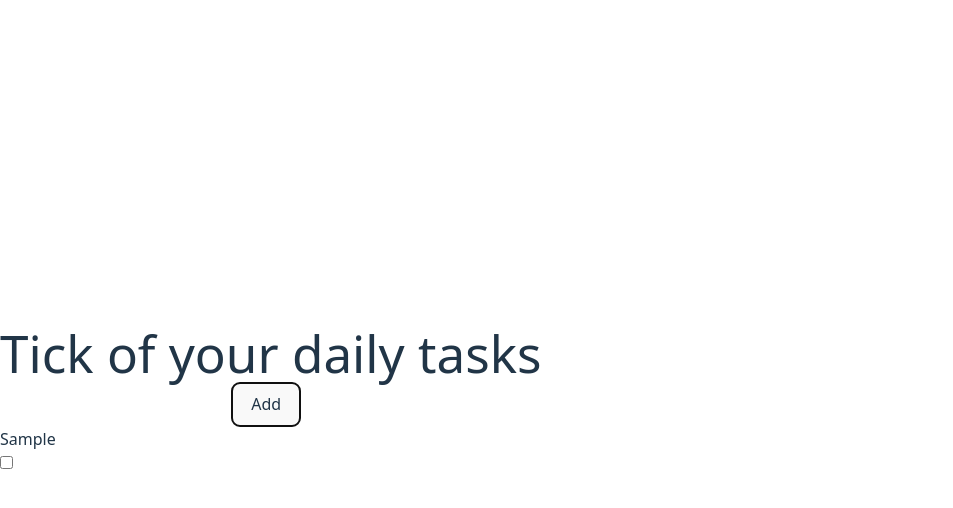
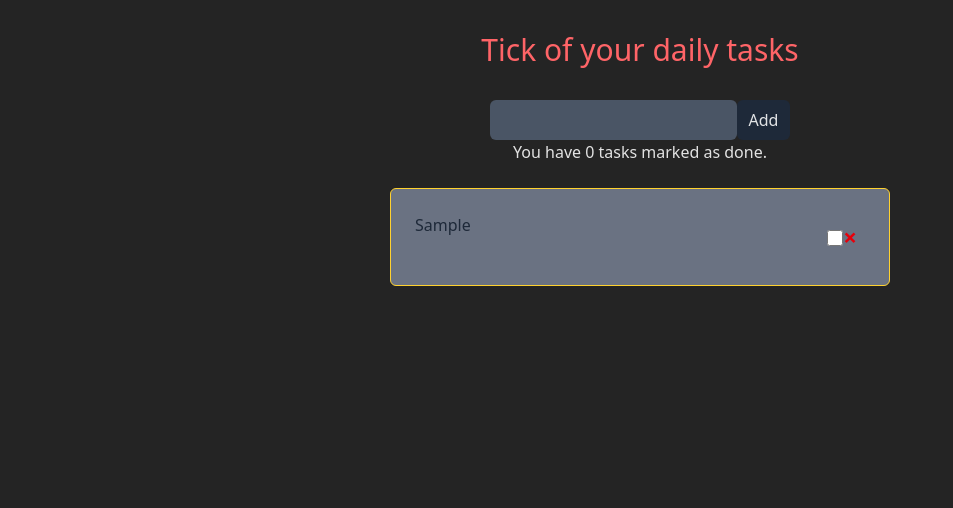
Before and after one commit to BullDogPatch/billion-dollar-todo, a React (Vite) app: page / in a window 1280 px wide. Both pictures are taken after typing "Sample" into the empty fields and a click on the button "Add". Shown: the top 508 px of the page, without its empty margins (0-953 px from the left). Built offline with nearby package versions, Linux system fonts and the light colour scheme.

Commit message:
basic things done

```diff
--- a/src/App.tsx
+++ b/src/App.tsx
@@ -1,6 +1,7 @@
 import { useEffect, useState } from 'react';
 import Todos from './components/Todos';
 import Form from './components/Form';
+import Header from './components/Header';
 
 export interface Todo {
   id: string;
@@ -13,6 +14,8 @@ function App() {
     const storedTodos = localStorage.getItem('todos');
     return storedTodos ? (JSON.parse(storedTodos) as Todo[]) : [];
   });
+
+  const doneTodos = todos.filter((todo) => todo.done).length;
 
   useEffect(() => {
     localStorage.setItem('todos', JSON.stringify(todos));
@@ -35,12 +38,21 @@ function App() {
     );
   };
 
+  const deleteTodo = (id: string) => {
+    setTodos((prev) => prev.filter((todo) => todo.id !== id));
+  };
+
   return (
-    <>
-      <h1>Tick of your daily tasks</h1>
+    <div className='h-[100vh]  mx-auto'>
+      <Header />
       <Form onAddTodo={addTodo} />
-      <Todos todos={todos} onToggleDone={handleToggleDone} />
-    </>
+      <p className='text-center'>You have {doneTodos} tasks marked as done.</p>
+      <Todos
+        todos={todos}
+        onToggleDone={handleToggleDone}
+        deleteTodo={deleteTodo}
+      />
+    </div>
   );
 }
 
--- a/src/components/Form.tsx
+++ b/src/components/Form.tsx
@@ -13,13 +13,19 @@ const Form = ({ onAddTodo }: { onAddTodo: (newTodo: Todo) => void }) => {
   };
 
   return (
-    <form onSubmit={handleSubmit}>
+    <form onSubmit={handleSubmit} className='flex justify-center'>
       <input
+        className='rounded-md bg-gray-600 p-2'
         value={todoText}
         type='text'
         onChange={(e) => setTodoText(e.target.value)}
       />
-      <button type='submit'>Add</button>
+      <button
+        type='submit'
+        className='bg-gray-800 rounded-md px-3 cursor-pointer hover:bg-gray-950'
+      >
+        Add
+      </button>
     </form>
   );
 };
--- /dev/null
+++ b/src/components/Header.tsx
@@ -0,0 +1,13 @@
+import React from 'react';
+
+const Header: React.FC = () => {
+  return (
+    <header className='h-[100px] flex justify-center items-center'>
+      <h1 className='text-3xl text-center text-red-400'>
+        Tick of your daily tasks
+      </h1>
+    </header>
+  );
+};
+
+export default Header;
--- a/src/components/TodoItem.tsx
+++ b/src/components/TodoItem.tsx
@@ -3,17 +3,29 @@ import { Todo } from '../App';
 interface Props {
   todo: Todo;
   onToggleDone: (id: string) => void;
+  deleteTodo: (id: string) => void;
 }
 
-const TodoItem = ({ todo, onToggleDone }: Props) => {
+const TodoItem = ({ todo, onToggleDone, deleteTodo }: Props) => {
   return (
-    <div>
-      <p className={todo.done ? 'line-through' : ''}>{todo.title}</p>
-      <input
-        type='checkbox'
-        checked={todo.done}
-        onChange={() => onToggleDone(todo.id)}
-      />
+    <div className='bg-gray-500 flex w-[500px] border border-amber-300 m-6 p-6 rounded-md justify-between'>
+      <p className={todo.done ? 'line-through' : 'text-gray-800'}>
+        {todo.title}
+      </p>
+      <div className='items-center p-2'>
+        <input
+          type='checkbox'
+          checked={todo.done}
+          onChange={() => onToggleDone(todo.id)}
+          className='w-4 h-4 text-blue-600 bg-gray-100 border-gray-300 rounded-sm focus:ring-blue-500 dark:focus:ring-blue-600 dark:ring-offset-gray-800 focus:ring-2 dark:bg-gray-700 dark:border-gray-600'
+        />
+        <button
+          className='text-red-600 font-bold text-2xl cursor-pointer p-0'
+          onClick={() => deleteTodo(todo.id)}
+        >
+          &times;
+        </button>
+      </div>
     </div>
   );
 };
--- a/src/components/Todos.tsx
+++ b/src/components/Todos.tsx
@@ -4,14 +4,20 @@ import TodoItem from './TodoItem';
 interface Props {
   todos: Todo[];
   onToggleDone: (id: string) => void;
+  deleteTodo: (id: string) => void;
 }
 
-const Todos = ({ todos, onToggleDone }: Props) => {
+const Todos = ({ todos, onToggleDone, deleteTodo }: Props) => {
   const sortedTodos = [...todos].sort((a, b) => +a.done - +b.done);
   return (
-    <div>
+    <div className='flex flex-col justify-center items-center'>
       {sortedTodos.map((todo) => (
-        <TodoItem key={todo.id} todo={todo} onToggleDone={onToggleDone} />
+        <TodoItem
+          key={todo.id}
+          todo={todo}
+          onToggleDone={onToggleDone}
+          deleteTodo={deleteTodo}
+        />
       ))}
     </div>
   );
--- a/src/index.css
+++ b/src/index.css
@@ -14,57 +14,3 @@
   -webkit-font-smoothing: antialiased;
   -moz-osx-font-smoothing: grayscale;
 }
-
-a {
-  font-weight: 500;
-  color: #646cff;
-  text-decoration: inherit;
-}
-a:hover {
-  color: #535bf2;
-}
-
-body {
-  margin: 0;
-  display: flex;
-  place-items: center;
-  min-width: 320px;
-  min-height: 100vh;
-}
-
-h1 {
-  font-size: 3.2em;
-  line-height: 1.1;
-}
-
-button {
-  border-radius: 8px;
-  border: 1px solid transparent;
-  padding: 0.6em 1.2em;
-  font-size: 1em;
-  font-weight: 500;
-  font-family: inherit;
-  background-color: #1a1a1a;
-  cursor: pointer;
-  transition: border-color 0.25s;
-}
-button:hover {
-  border-color: #646cff;
-}
-button:focus,
-button:focus-visible {
-  outline: 4px auto -webkit-focus-ring-color;
-}
-
-@media (prefers-color-scheme: light) {
-  :root {
-    color: #213547;
-    background-color: #ffffff;
-  }
-  a:hover {
-    color: #747bff;
-  }
-  button {
-    background-color: #f9f9f9;
-  }
-}
```
